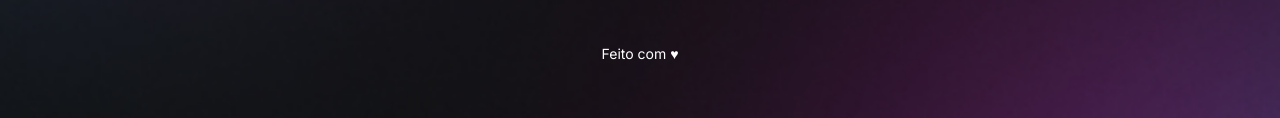
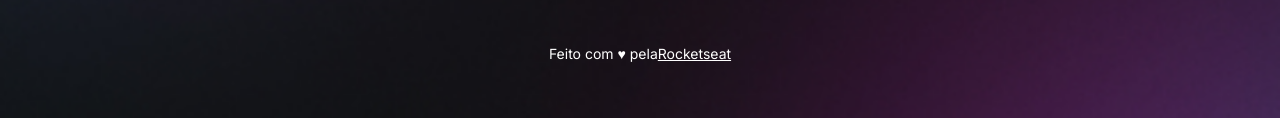
Before and after one commit to carlafirmino/ProjetoAulaRocketseat, a plain HTML site: page index.html in a window 1280 px wide. Shown: the part 679-797 px from the top of the page. Drawn offline with nearby package versions, Linux system fonts and the light colour scheme.

```diff
--- a/index.html
+++ b/index.html
@@ -83,7 +83,7 @@
       </div>
 
       <footer>
-        Feito com ♥<a href="https://rocketseat.com.br/"></a>
+        Feito com ♥ pela<a href="https://rocketseat.com.br/">Rocketseat</a>
       </footer>
     </div>
     <script
```
Also changed, not shown: 2 other files.
